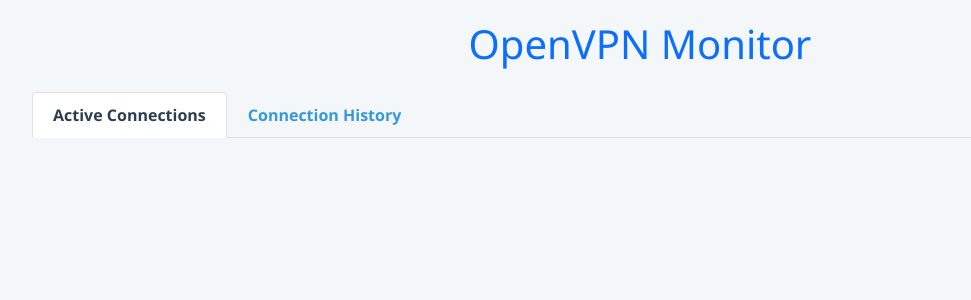
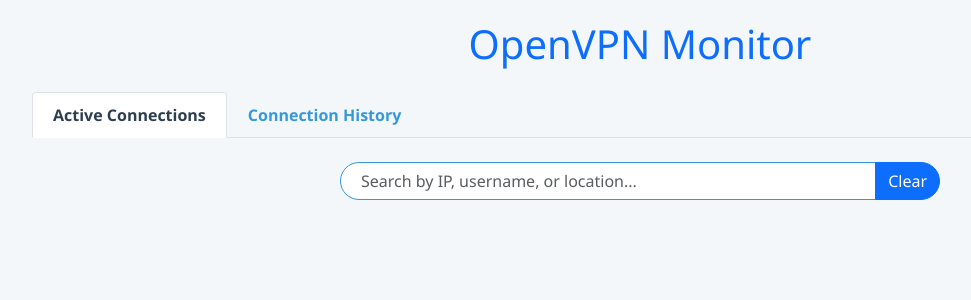
Before and after one commit to get-wright/ovpn-monitor, a Flask app: page / in a window 1280 px wide. Shown: the top 300 px of the page, without its empty margins (0-971 px from the left). Run offline with Flask 3, Linux system fonts and the light colour scheme; some libraries are stand-ins or nearby versions.

Commit message:
feat: prototype searchbar

```diff
--- a/app.py
+++ b/app.py
@@ -199,7 +199,7 @@
             history_entry = {
                 "profile": history_record.profile,
                 "common_name": history_record.common_name,
-                "real_address": history_record.real_address,
+                "real_address": history_record.real_address.split(':')[0] if ':' in history_record.real_address else history_record.real_address,
                 "location": history_record.location,
                 "connected_since": connected_since.strftime("%Y-%m-%d %H:%M:%S"),
                 "disconnected_at": disconnected_at.strftime("%Y-%m-%d %H:%M:%S"),
@@ -277,6 +277,7 @@
                             if len(parts) >= 5:
                                 common_name = parts[0].strip()
                                 real_address = parts[1].strip()
+                                ip = real_address.split(':')[0]
                                 connected_since = parts[4].strip()
 
                                 try:
@@ -295,7 +296,8 @@
 
                                 client_data = {
                                     "common_name": common_name,
-                                    "real_address": real_address,
+                                    "real_address": ip,  # Store only IP address, not port
+                                    "real_address_full": real_address,  # Keep full address in a separate field
                                     "connected_since": connected_since,
                                     "runtime": runtime,
                                     "location": location_str
--- a/templates/index.html
+++ b/templates/index.html
@@ -171,6 +171,30 @@
             display: inline-block;
             margin-top: 3px;
         }
+        .search-container {
+            max-width: 600px;
+            margin: 0 auto 20px;
+        }
+
+        .search-container .form-control {
+            border-radius: 20px 0 0 20px;
+            border: 1px solid #3498db;
+            box-shadow: none;
+            padding-left: 20px;
+        }
+
+        .search-container .btn {
+            border-radius: 0 20px 20px 0;
+        }
+
+        .search-message {
+            padding: 10px;
+            text-align: center;
+            font-style: italic;
+            color: #777;
+            background-color: #f9f9f9;
+            border-radius: 5px;
+        }
     </style>
 </head>
 <body>
@@ -197,6 +221,13 @@
                 <button class="nav-link" id="history-tab" data-bs-toggle="tab" data-bs-target="#history" type="button" role="tab" aria-controls="history" aria-selected="false">Connection History</button>
             </li>
         </ul>
+
+        <div class="search-container mb-4">
+            <div class="input-group">
+                <input type="text" id="searchInput" class="form-control" placeholder="Search by IP, username, or location...">
+                <button class="btn btn-primary" id="clearSearch">Clear</button>
+            </div>
+        </div>
 
         <!-- Tab content -->
         <div class="tab-content" id="monitorTabsContent">
@@ -455,6 +486,95 @@
 
             setInterval(updateRuntimes, 1000);
             initializeRuntimeUpdates();
+            // Search functionality
+            document.getElementById('searchInput').addEventListener('input', function() {
+                const searchTerm = this.value.toLowerCase().trim();
+                performSearch(searchTerm);
+            });
+
+            document.getElementById('clearSearch').addEventListener('click', function() {
+                document.getElementById('searchInput').value = '';
+                performSearch('');
+            });
+
+            function performSearch(searchTerm) {
+                // Search in active connections tab
+                const activeTab = document.getElementById('active');
+                const profileCards = activeTab.querySelectorAll('.profile-card');
+
+                profileCards.forEach(profileCard => {
+                    const table = profileCard.querySelector('table');
+                    if (!table) return; // Skip if no table (no clients)
+
+                    const rows = table.querySelectorAll('tbody tr');
+                    let visibleCount = 0;
+
+                    rows.forEach(row => {
+                        const text = row.textContent.toLowerCase();
+                        if (searchTerm === '' || text.includes(searchTerm)) {
+                            row.style.display = '';
+                            visibleCount++;
+                        } else {
+                            row.style.display = 'none';
+                        }
+                    });
+
+                    // Show/hide "No matching clients" message
+                    const existingSearchMsg = profileCard.querySelector('.search-message');
+                    if (existingSearchMsg) {
+                        existingSearchMsg.remove();
+                    }
+
+                    if (visibleCount === 0 && rows.length > 0) {
+                        // All rows are filtered out
+                        const msg = document.createElement('p');
+                        msg.className = 'text-muted search-message';
+                        msg.textContent = 'No matching clients for this profile.';
+                        profileCard.appendChild(msg);
+                        table.style.display = 'none';
+                    } else {
+                        // Some rows are visible
+                        if (table) table.style.display = '';
+                    }
+                });
+
+                // Search in history tab
+                const historyTab = document.getElementById('history');
+                const historyTable = historyTab.querySelector('#history-table');
+                if (historyTable) {
+                    const historyRows = historyTable.querySelectorAll('tbody tr');
+                    let historyVisibleCount = 0;
+
+                    historyRows.forEach(row => {
+                        const text = row.textContent.toLowerCase();
+                        if (searchTerm === '' || text.includes(searchTerm)) {
+                            row.style.display = '';
+                            historyVisibleCount++;
+                        } else {
+                            row.style.display = 'none';
+                        }
+                    });
+
+                    // Show/hide "No matching history entries" message
+                    const historyCard = historyTable.closest('.history-card');
+                    const existingSearchMsg = historyCard.querySelector('.search-message');
+                    if (existingSearchMsg) {
+                        existingSearchMsg.remove();
+                    }
+
+                    if (historyVisibleCount === 0 && historyRows.length > 0) {
+                        // All rows are filtered out
+                        const msg = document.createElement('p');
+                        msg.className = 'text-muted search-message';
+                        msg.textContent = 'No matching history entries.';
+                        historyCard.appendChild(msg);
+                        historyTable.style.display = 'none';
+                    } else {
+                        // Some rows are visible
+                        if (historyTable) historyTable.style.display = '';
+                    }
+                }
+            }
         });
     </script>
 </body>
```
